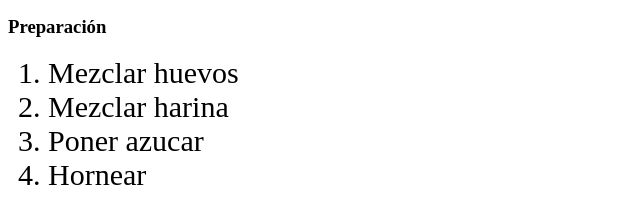
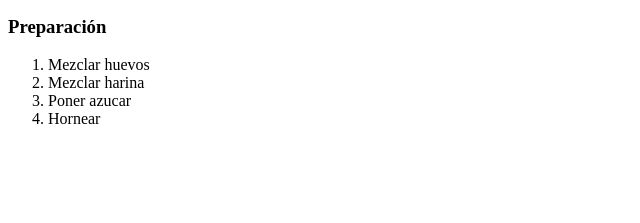
Before and after one commit to LopezCoJhonny/LopezCoJhonny.github.io, a plain HTML site: page Index.html in a window 1280 px wide. Shown: the part 219-442 px from the top of the page, without its empty margins (0-640 px from the left). Drawn offline with Linux system fonts and the light colour scheme.

Commit message:
Update Index.html

```diff
--- a/Index.html
+++ b/Index.html
@@ -6,7 +6,7 @@
         <style type="text/css">
             p{text-decoration:underline;
             }
-            li{font-size:30px;
+            ul li{font-size:30px;
             }
         </style>
     </head>
```
